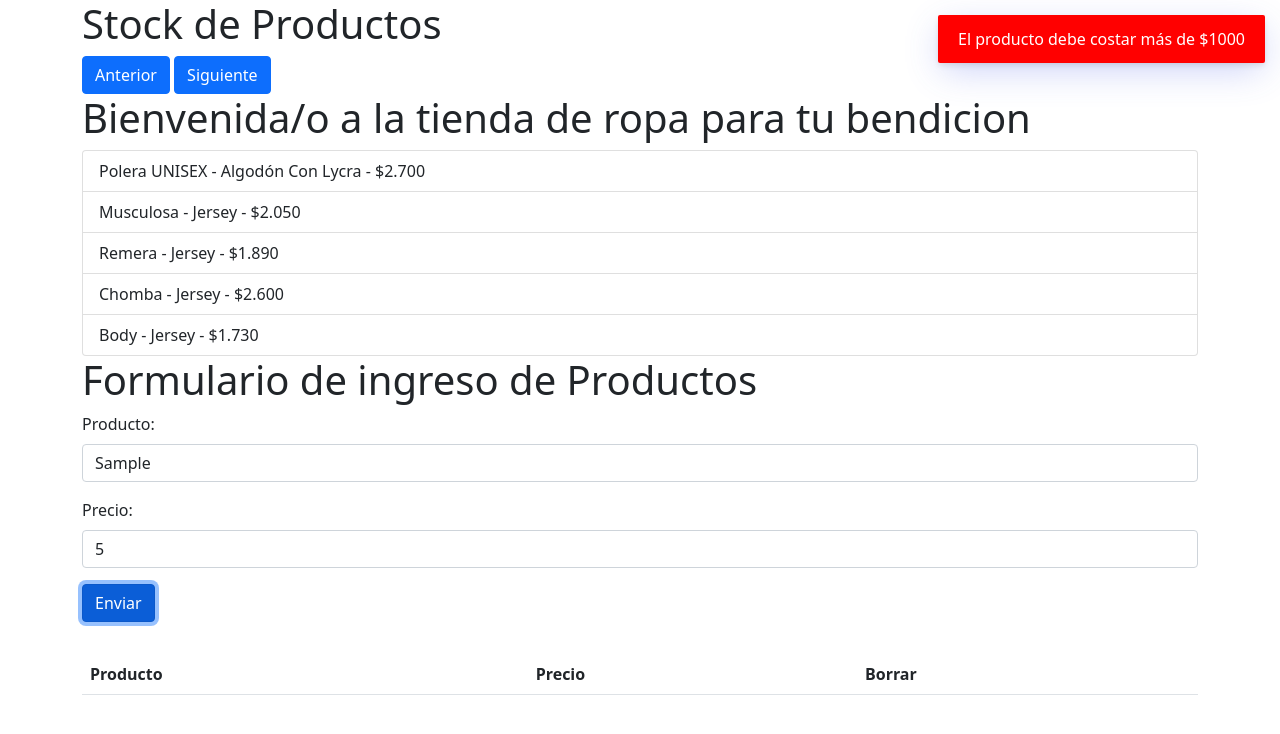
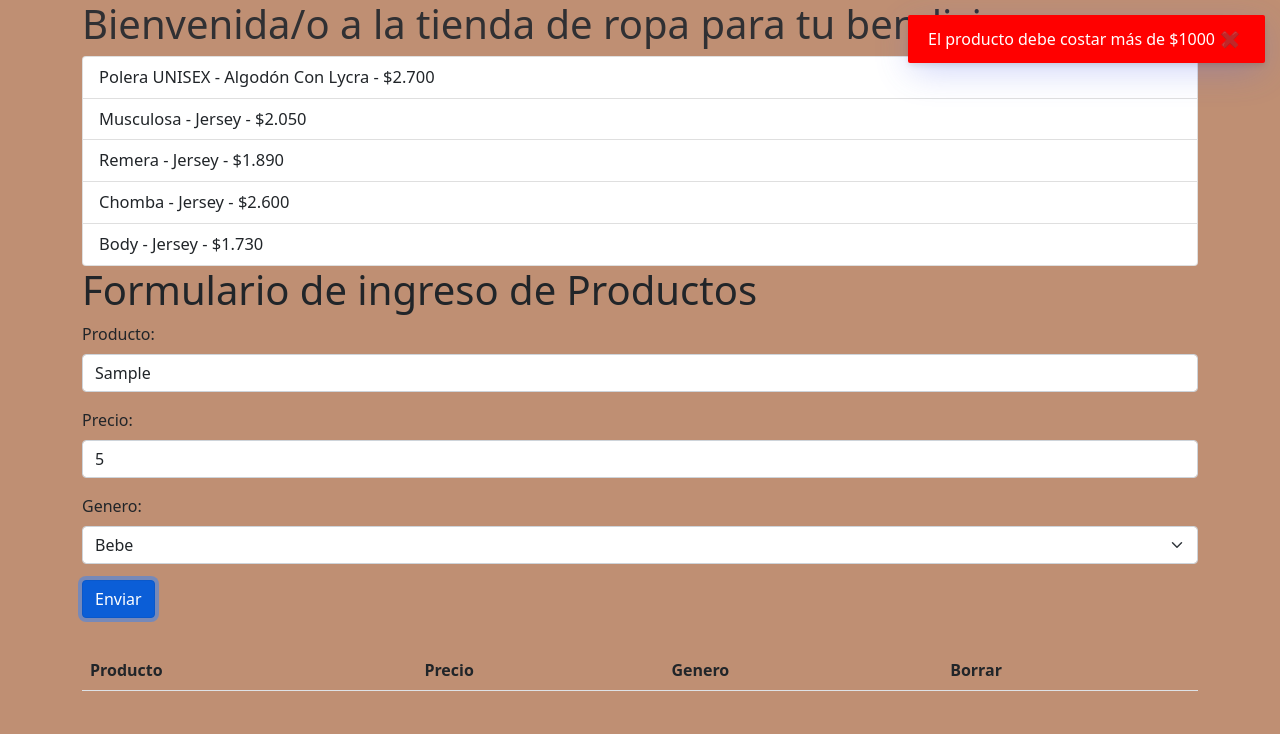
Before and after one commit to Agus02-f/ProyectoFinalFernandez, a plain HTML site: page index.html in a window 1280 px wide. Both pictures are taken after typing "Sample", "5" into the empty fields and a click on the button "Enviar". Drawn offline with nearby package versions, Linux system fonts and the light colour scheme; some packages are replaced by stand-ins of ours; a script that the page names is missing.

Commit message:
segundo commit

```diff
--- a/css/index.css
+++ b/css/index.css
@@ -0,0 +1,7 @@
+.lista_productos h1 {
+    color: #303033;
+}
+
+.lista_productos li {
+    font-size: 1.03em;
+}
--- /dev/null
+++ b/genero.json
@@ -0,0 +1,14 @@
+[
+    {
+        "id": "1",
+        "nombre": "Bebe"
+    },
+    {
+        "id": "2",
+        "nombre": "Beba"
+    },
+    {
+        "id": "3",
+        "nombre": "Unisex"
+    }
+]
--- a/index.html
+++ b/index.html
@@ -2,21 +2,17 @@
 <html lang="en">
 
 <head>
-  <title>Eventos</title>
+  <title>Tienda de bebes</title>
   <link rel="stylesheet" type="text/css" href="https://cdn.jsdelivr.net/npm/toastify-js/src/toastify.min.css">
   <link rel="stylesheet" href="/css/index.css">
   <link href="https://cdn.jsdelivr.net/npm/bootstrap@5.0.2/dist/css/bootstrap.min.css" rel="stylesheet"
     integrity="sha384-EVSTQN3/azprG1Anm3QDgpJLIm9Nao0Yz1ztcQTwFspd3yD65VohhpuuCOmLASjC" crossorigin="anonymous">
 </head>
 
-<body>
+<body style="background-color: #bf8f73;">
+
   <div class="container">
-    <h1>Stock de Productos</h1>
-    <table id="stock-productos" class="table-productos"></table>
-    <button type="button" class="btn btn-primary">Anterior</button>
-    <button type="button" class="btn btn-primary">Siguiente</button>
-  </div>
-  <div class="container">
+    <div class="lista_productos">
       <h1>Bienvenida/o a la tienda de ropa para tu bendicion</h1>
       <ul class="list-group">
         <li class="list-group-item">Polera UNISEX - Algodón Con Lycra - $2.700</li>
@@ -26,27 +22,41 @@
         <li class="list-group-item">Body - Jersey - $1.730</li>
       </ul>
     </div>
-  <div class="container">
+
+    <div class="formulario_productos">
       <h1>Formulario de ingreso de Productos</h1>
       <form id="ingreso-producto">
-      <div class="mb-3"><label for="Nombre" class="form-label">Producto:</label><input type="text" class="form-control"
-          id="Nombre" required></div>
-      <div class="mb-3"><label for="Precio" class="form-label">Precio:</label><input type="number" class="form-control"
-          id="Precio" required></div>
+        <div class="mb-3"><label for="Nombre" class="form-label">Producto:</label><input type="text"
+            class="form-control" id="Nombre" required></div>
+        <div class="mb-3"><label for="Precio" class="form-label">Precio:</label><input type="number"
+            class="form-control" id="Precio" required></div>
+        <div class="mb-3">
+          <label for="genero" class="form-label">Genero:</label>
+          <select class="form-select form-control" id="genero" required aria-label="Default select examples"></select>
+        </div>
         <button type="submit" class="btn btn-primary mb-3">Enviar</button>
       </form>
+    </div>
+
+    <div class="tabla_productos">
       <p id="mensaje-error"></p>
-    <table id="tabla" class="table">
+      <table id="tabla" class="table" hiddens>
         <tr>
           <th>Producto</th>
           <th>Precio</th>
+          <th>Genero</th>
           <th>Borrar</th>
         </tr>
       </table>
+      <p id="mensaje-servidor" hidden>Esperando al servidor...</p>
     </div>
+
+  </div>
+
+  <script src="./js/stock-de-productos.js"></script>
   <script src="//cdn.jsdelivr.net/npm/sweetalert2@11"></script>
   <script type="text/javascript" src="https://cdn.jsdelivr.net/npm/toastify-js"></script>
-  <script src="js/producto.js"></script>
+  <script src="./js/producto.js"></script>
   <script src="./js/main.js"></script>
   <script src="https://cdn.jsdelivr.net/npm/bootstrap@5.0.2/dist/js/bootstrap.bundle.min.js"
     integrity="sha384-MrcW6ZMFYlzcLA8Nl+NtUVF0sA7MsXsP1UyJoMp4YLEuNSfAP+JcXn/tWtIaxVXM"
--- a/js/main.js
+++ b/js/main.js
@@ -1,23 +1,49 @@
 const formulario = document.getElementById('ingreso-producto');
 const tabla = document.getElementById('tabla');
+let productos = [];
+let generosDelProducto = [];
+
+const obtenerGeneros = async () => {
+  const response = await fetch('./genero.json');
+  const data = await response.json();
+
+  generosDelProducto = data;
+
+  document.getElementById('genero').innerHTML = data
+    .map(({ id, nombre }) => `<option value="${id}">${nombre}</option>`)
+    .join();
+
+}
+
+obtenerGeneros();
+
+const llamadaAlServidor = new Promise((resolve) => {
+  setTimeout(() => {
     const productosDelLocalStorage = JSON.parse(localStorage.getItem('productos')) || [];
-const productos = productosDelLocalStorage.map((producto) => {
+    const storageProductos = productosDelLocalStorage.map((producto) => {
       return new Producto(producto);
-})
+    });
 
-const agregarFilaALaTabla = (producto) => {
+    productos = storageProductos;
+
+    resolve(storageProductos)
+  }, 2000);
+});
+
+const agregarFilaALaTabla = ({ Nombre, Precio, genero }) => {
   const tr = document.createElement('tr');
   tr.innerHTML = `
-    <td>${producto.Nombre}</td>
-    <td>${producto.Precio}</td>
+    <td>${Nombre}</td>
+    <td>${Precio}</td>
+    <td>${generosDelProducto.find(generoDelProducto => generoDelProducto.id === genero)?.nombre}</td>
     `;
 
-    const Nombre = producto.Nombre;
+
   const botonera = document.createElement('td');
   botonera.innerHTML = `<button class="btn btn-danger mb-3">Borrar</button>`;
   botonera.addEventListener('click', () => {
     Swal.fire({
-            text: `Estas seguro de borrar ${producto.Nombre}?`,
+      text: `Estas seguro de borrar ${Nombre}?`,
       icon: 'warning',
       showCancelButton: true,
       confirmButtonText: 'Si',
@@ -38,16 +64,36 @@ const agregarFilaALaTabla = (producto) => {
   tabla.append(tr);
 }
 
-for (const producto of productos) {
+const mensajeEspera = document.getElementById('mensaje-servidor');
+mensajeEspera.hidden = false
+
+llamadaAlServidor.then((data) => {
+  for (const producto of data) {
     agregarFilaALaTabla(producto);
   }
+  mensajeEspera.hidden = true;
+  tabla.hidden = false;
+}).catch(() => {
+  Toastify({
+    text: 'Ocurrió un error, vuelva más tarde',
+    gravity: 'top',
+    position: 'right',
+    duration: 3000,
+    style: {
+      background: 'red'
+    },
+    close: true
+  }).showToast();
+});
 
 formulario.addEventListener('submit', (e) => {
   e.preventDefault();
 
+  const [NombreInput, PrecioInput, generoInput] = e.target
   const producto = new Producto({
-        Nombre: e.target[0].value,
-        Precio: e.target[1].value,
+    Nombre: NombreInput.value,
+    Precio: PrecioInput.value,
+    genero: generoInput.value,
   });
 
   if (!producto.saleMenosDe1000()) {
@@ -58,7 +104,8 @@ formulario.addEventListener('submit', (e) => {
       duration: 3000,
       style: {
         background: 'red'
-            }
+      },
+      close: true
     }).showToast();
     return;
   }
--- a/js/producto.js
+++ b/js/producto.js
@@ -2,6 +2,7 @@ class Producto {
     constructor(entrada) {
         this.Nombre = entrada.Nombre;
         this.Precio = parseInt(entrada.Precio);
+        this.genero = entrada.genero;
     }
 
     saleMenosDe1000() {
```
Lines whose indentation alone changed are shown as unchanged.
